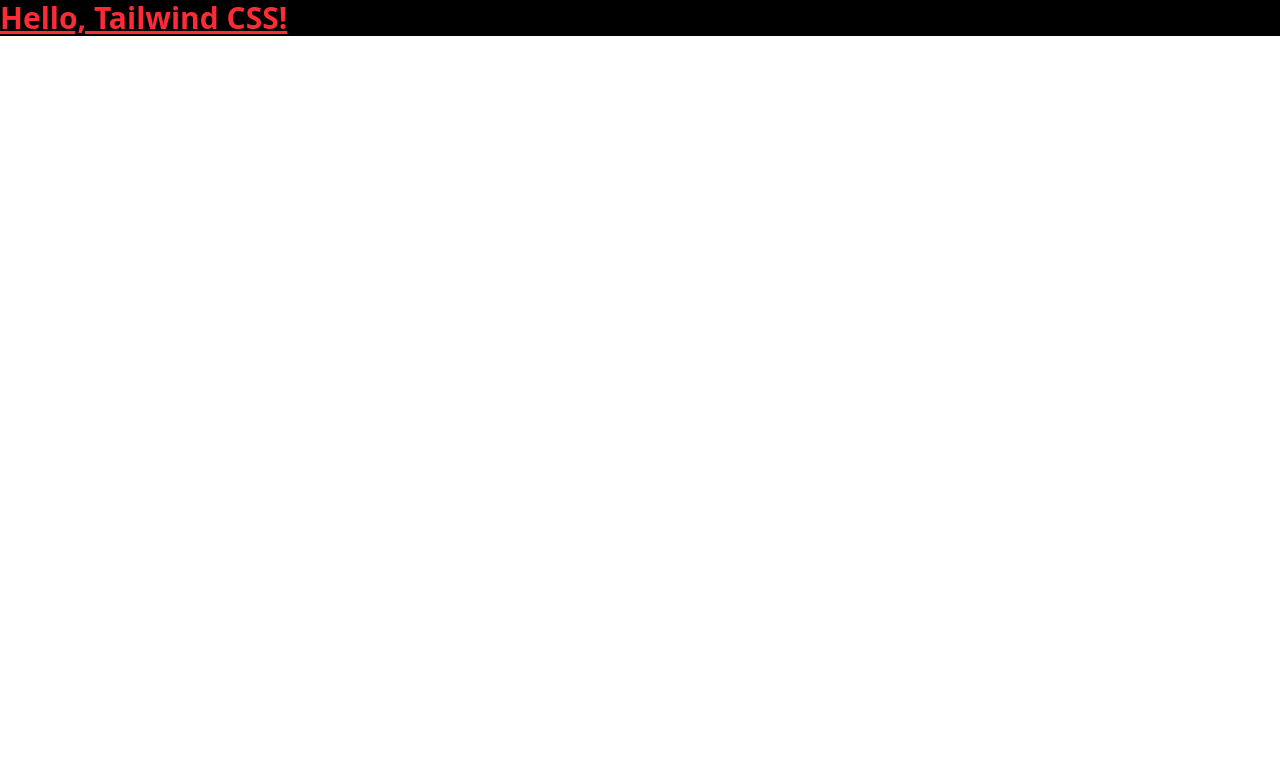
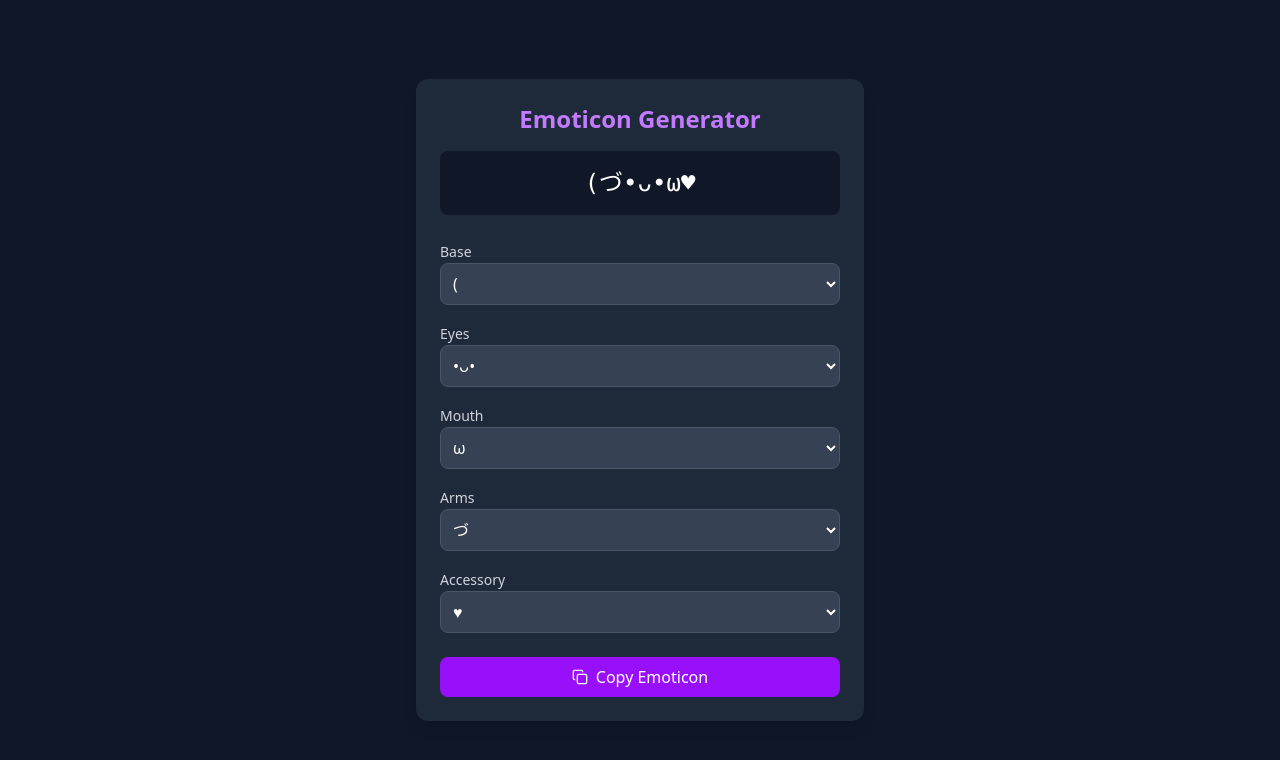
Before and after one commit to DhruvSinha2003/emoticon-maker, a React (Vite) app: page / in a window 1280 px wide. Shown: the top 760 px of the page. Built offline with nearby package versions, Linux system fonts and the light colour scheme.

Commit message:
base not working

```diff
--- a/package.json
+++ b/package.json
@@ -11,6 +11,7 @@
   },
   "dependencies": {
     "@tailwindcss/vite": "^4.0.3",
+    "lucide-react": "^0.474.0",
     "react": "^18.3.1",
     "react-dom": "^18.3.1",
     "tailwindcss": "^4.0.3"
--- a/src/App.jsx
+++ b/src/App.jsx
@@ -1,15 +1,84 @@
-import React from "react";
+import { Copy } from "lucide-react";
+import React, { useState } from "react";
 
-const App = () => {
+function App() {
+  const [selectedParts, setSelectedParts] = useState({
+    base: "(",
+    eyes: "•ᴗ•",
+    mouth: "ω",
+    arms: "づ",
+    accessory: "♥",
+  });
+
+  const options = {
+    base: ["(", "[", "{", "<", "⸂"],
+    eyes: ["•ᴗ•", "◕ᴗ◕", "ᵔᴥᵔ", "˘ᵕ˘", "⚆ᗝ⚆", "ㆆᴗㆆ", "•̀.̫•́", "ಠ_ಠ"],
+    mouth: ["ω", "◡", "▽", "ᴥ", "౪", "ロ", "⌂"],
+    arms: ["づ", "ノ", "つ", "⊂", "ʕ", "ᕙ", "╯"],
+    accessory: ["♥", "✿", "☆", "✧", "°", "⌒", "none"],
+  };
+
+  const generateEmoticon = () => {
+    const { base, eyes, mouth, arms, accessory } = selectedParts;
+    const acc = accessory === "none" ? "" : accessory;
+    return `${base}${arms}${eyes}${mouth}${acc}`;
+  };
+
+  const copyToClipboard = () => {
+    navigator.clipboard.writeText(generateEmoticon());
+  };
+
   return (
-    <div className="mx-auto flex bg-black">
-      <header className="App-header">
-        <h1 className="text-3xl font-bold underline text-red-500">
-          Hello, Tailwind CSS!
-        </h1>
-      </header>
+    <div className="min-h-screen bg-gray-900 flex items-center justify-center p-4">
+      <div className="w-full max-w-md bg-gray-800 rounded-xl shadow-lg p-6 space-y-6">
+        <div className="space-y-4">
+          <h1 className="text-2xl font-bold text-center text-purple-400">
+            Emoticon Generator
+          </h1>
+
+          <div className="bg-gray-900 p-4 rounded-lg text-center">
+            <span className="text-2xl font-mono text-white">
+              {generateEmoticon()}
+            </span>
+          </div>
+        </div>
+
+        <div className="space-y-4">
+          {Object.entries(options).map(([key, values]) => (
+            <div key={key} className="space-y-1">
+              <label className="text-sm font-medium text-gray-300 capitalize">
+                {key}
+              </label>
+              <select
+                className="w-full p-2 rounded-lg bg-gray-700 border border-gray-600 text-white focus:border-purple-500 focus:ring-1 focus:ring-purple-500"
+                value={selectedParts[key]}
+                onChange={(e) =>
+                  setSelectedParts((prev) => ({
+                    ...prev,
+                    [key]: e.target.value,
+                  }))
+                }
+              >
+                {values.map((value) => (
+                  <option key={value} value={value}>
+                    {value}
+                  </option>
+                ))}
+              </select>
+            </div>
+          ))}
+        </div>
+
+        <button
+          onClick={copyToClipboard}
+          className="w-full flex items-center justify-center gap-2 bg-purple-600 hover:bg-purple-700 text-white p-2 rounded-lg transition-colors"
+        >
+          <Copy className="w-4 h-4" />
+          Copy Emoticon
+        </button>
+      </div>
     </div>
   );
-};
+}
 
 export default App;
```
Also changed, not shown: 1 other file (tests, documents, lock files or other folders).
